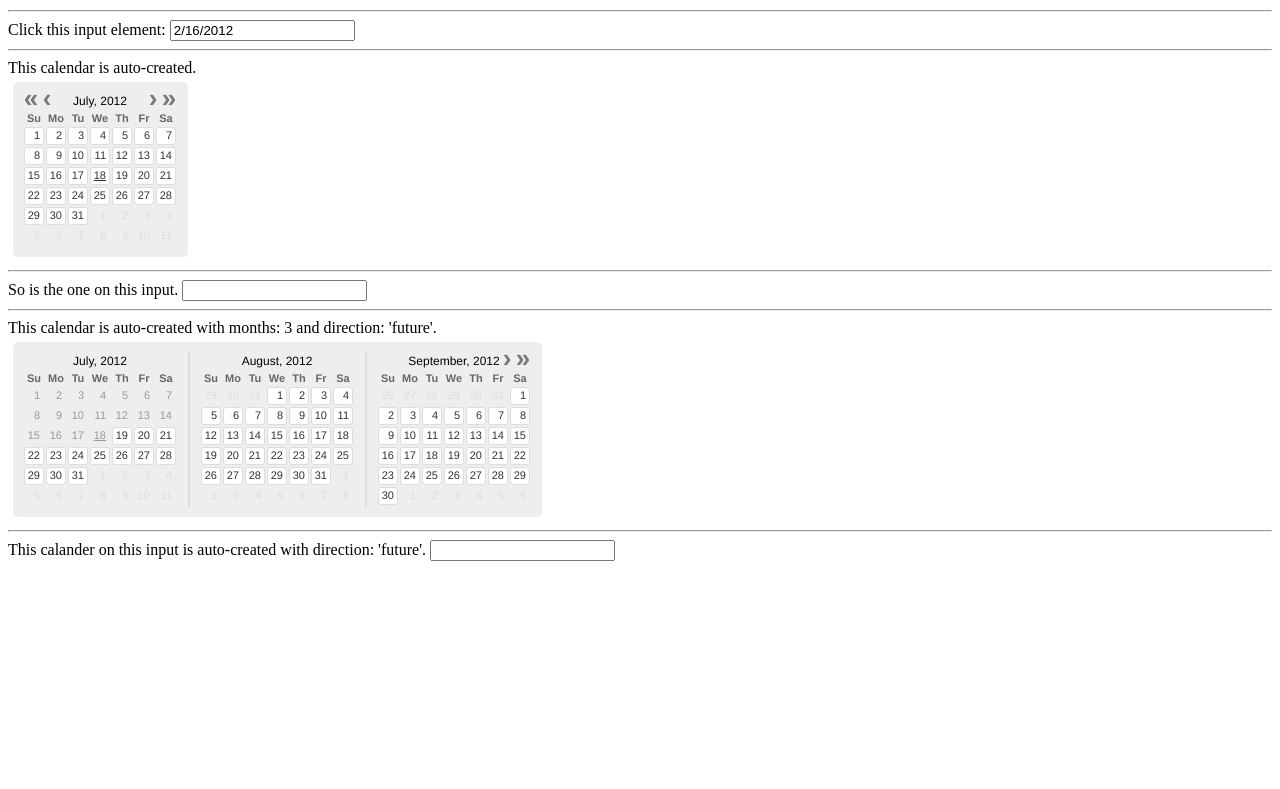
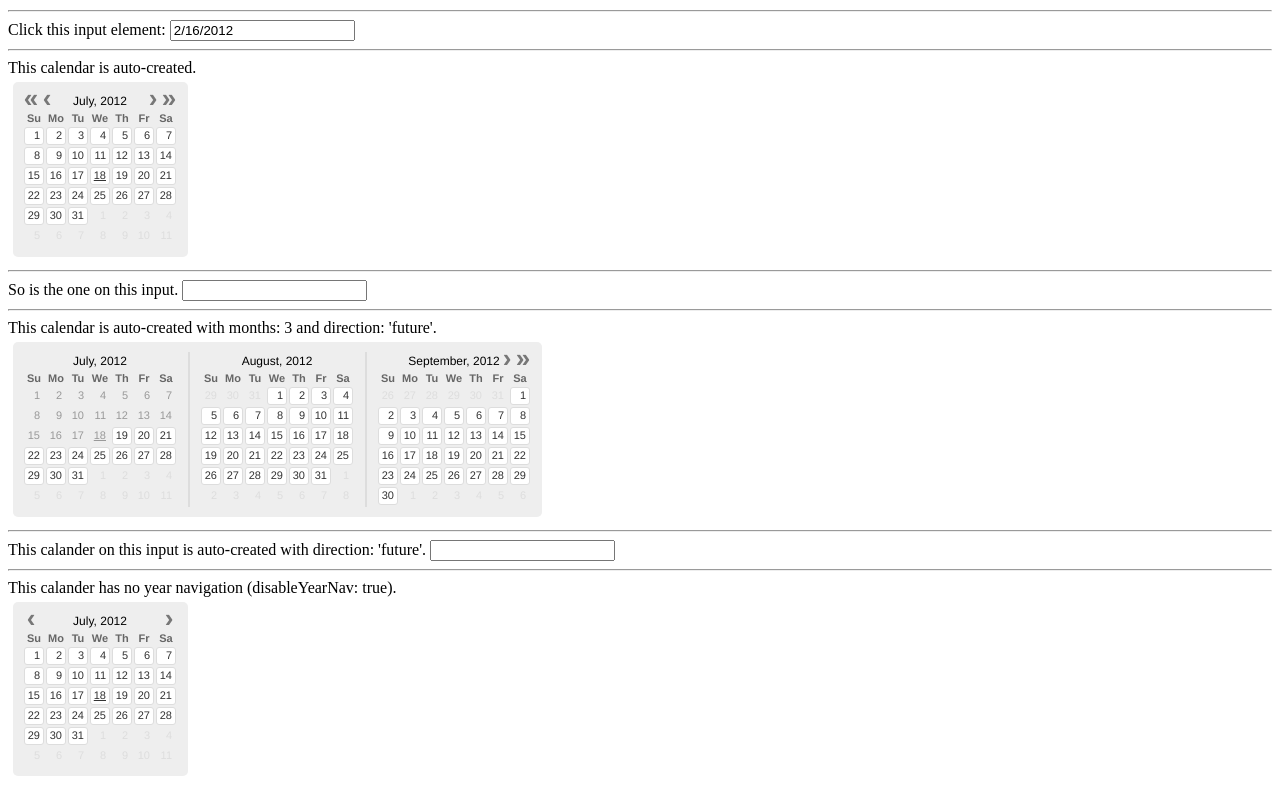
Before and after one commit to Twipped/Kalendae, a plain HTML site: page index.html in a window 1280 px wide. Shown: the part 1441-2230 px from the top of the page. Before the commit the page ends 2010 px from the top, so only its background shows below. Drawn offline with Linux system fonts and the light colour scheme.

Commit message:
Update docs / readme with disableYearNav option.

```diff
--- a/index.html
+++ b/index.html
@@ -156,5 +156,9 @@
 	This calander on this input is auto-created with direction: 'future'.
 	<input type="text" class="auto-kal" data-kal="direction: 'future'">
 
+	<hr>
+	This calander has no year navigation (disableYearNav: true).
+	<div class="auto-kal" data-kal="disableYearNav: true">
+
 </body>
 </html>
```
Also changed, not shown: readme.md.
